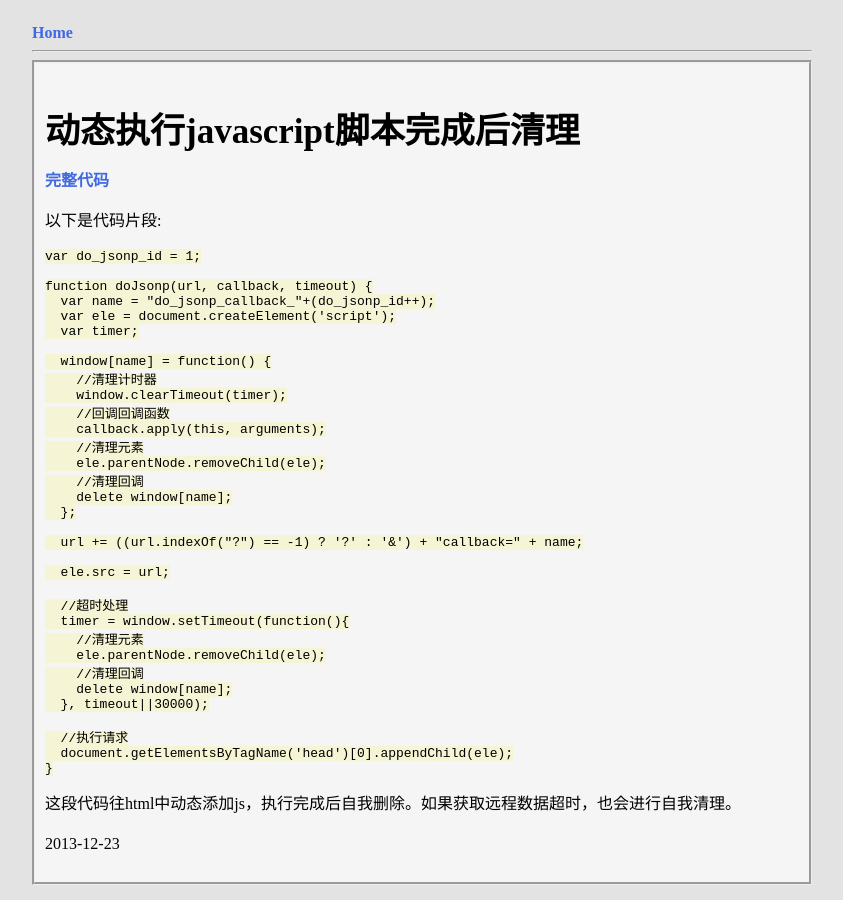
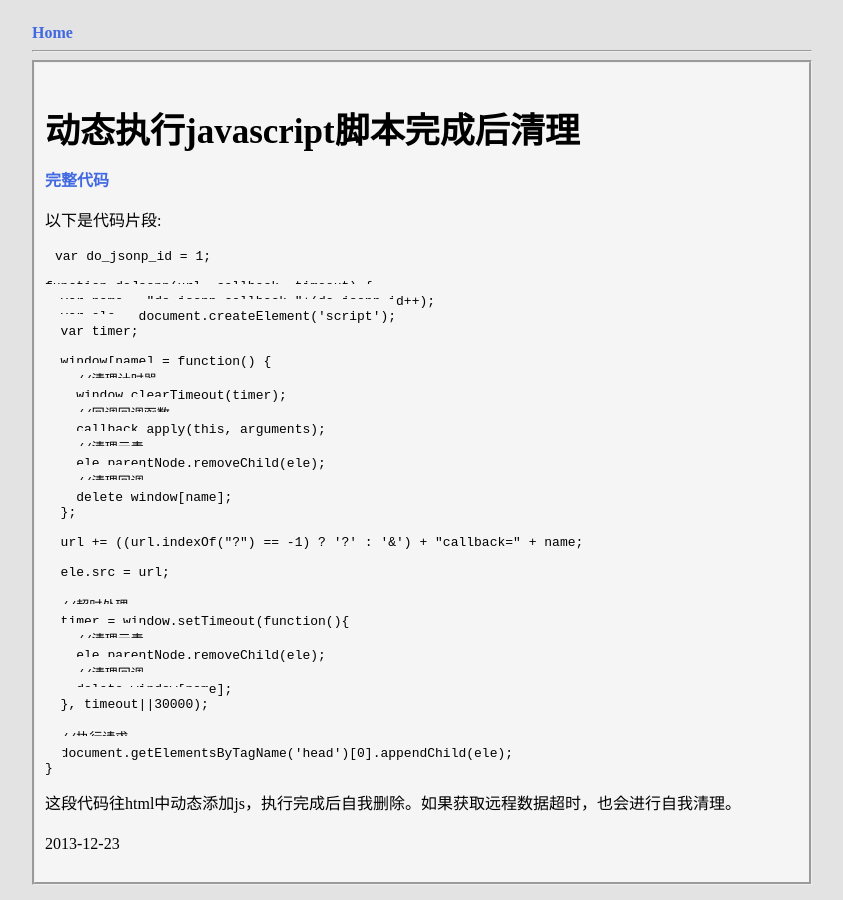
Before and after one commit to cforth/blog, a Jekyll site: the page built from _posts/2013-12-23-dojsonp.md, in a window 1280 px wide. Shown: the whole page, without its empty margins (218-1061 px from the left). Built offline with Jekyll 4.4.1, drawn with Linux system fonts in a browser that asks for light colours.

Commit message:
修改CSS

```diff
--- a/css/mystyle.css
+++ b/css/mystyle.css
@@ -3,14 +3,13 @@ body {
   margin:0 auto;
   font-family: \5FAE\8F6F\96C5\9ED1;
   background:#E3E3E3;
+  min-height:400px; //（解决ie8.9.ff.chrome）
+  *+height:100%;  //（解决ie7）
+  _height:400px; //（解决ie6） ie6超出自动溢出
 }
 
 p {
   line-height: 150%;
-}
-
-pre {
-  background-color:#F5F5F5;
 }
 
 a:link {
@@ -50,8 +49,9 @@ ul {
 }
 
 code {
-  background:#F5F4D5;
-
+  background-color:#F5F5F5;
+  border-style:none;
+  padding:10px;
 }
 
 div#text {
```
